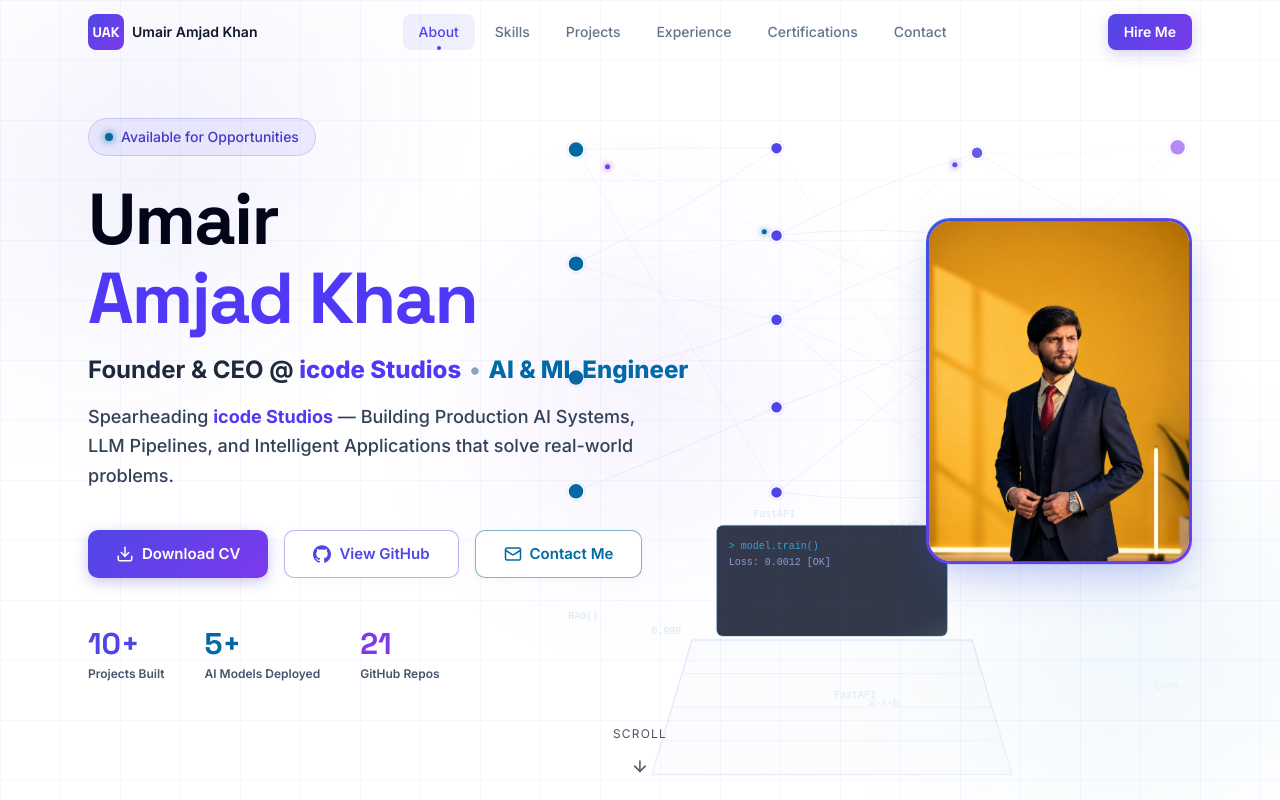
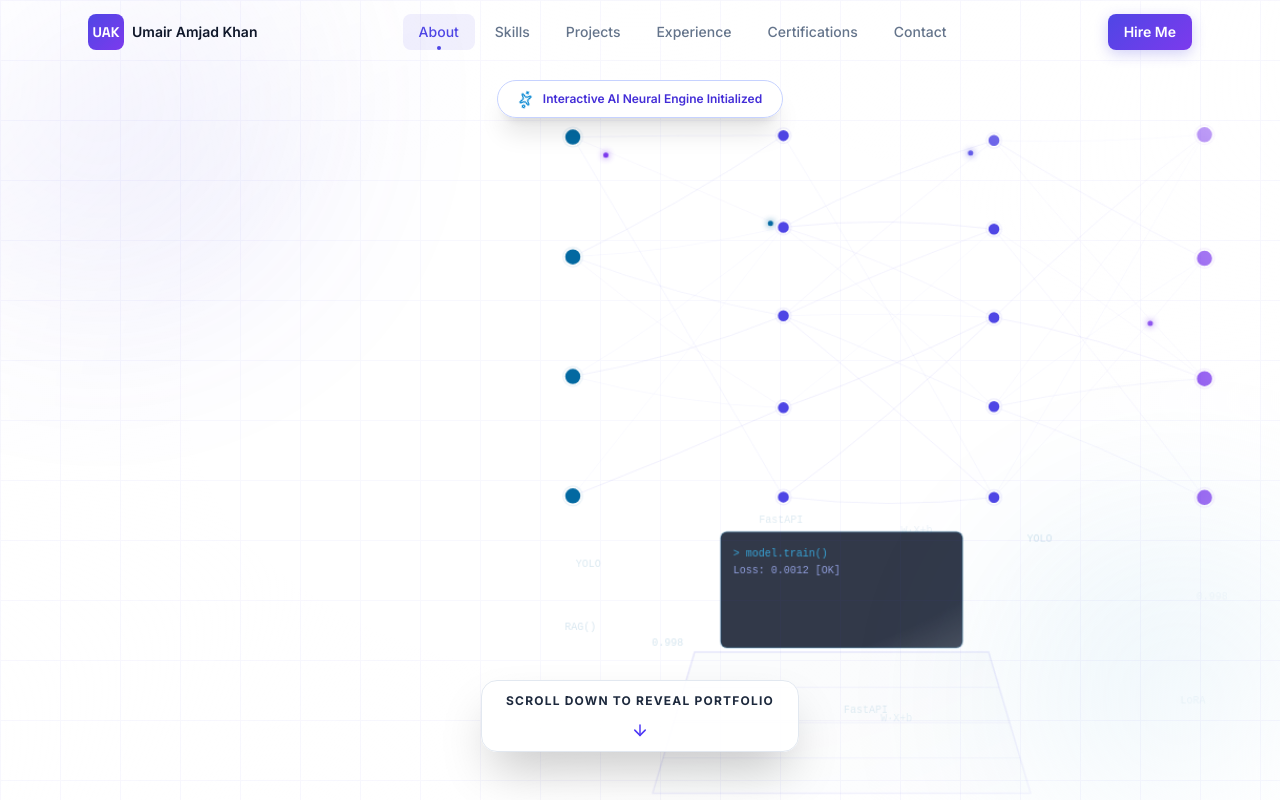
Before and after one commit to Uak69009/portfolio, a Next.js app: page / in a window 1280 px wide. Shown: the top 800 px of the page. Built offline with nearby package versions, Linux system fonts and the light colour scheme.

Commit message:
Implement scroll-driven initial AI animation reveal and slide-up text transition in Hero

```diff
--- a/components/Hero.tsx
+++ b/components/Hero.tsx
@@ -1,38 +1,69 @@
 "use client";
 
+import { useRef } from "react";
 import dynamic from "next/dynamic";
-import { motion } from "framer-motion";
-import { Download, Mail, ArrowDown, Terminal, Cpu, Brain, Sparkles, Code2 } from "lucide-react";
+import { motion, useScroll, useTransform } from "framer-motion";
+import { Download, Mail, ArrowDown, Sparkles } from "lucide-react";
 import { SiGithub } from "react-icons/si";
 import Image from "next/image";
 
 const NeuralCanvas = dynamic(() => import("./NeuralCanvas"), { ssr: false });
 
 export default function Hero() {
+  const containerRef = useRef<HTMLDivElement>(null);
+
+  // Track scroll position inside the Hero section
+  const { scrollYProgress } = useScroll({
+    target: containerRef,
+    offset: ["start start", "end start"],
+  });
+
+  // Animation transformations based on scroll:
+  // 1. Initial State (scrollYProgress = 0): Canvas is 100% full opacity, full contrast
+  // 2. As user scrolls down (0 -> 0.4): Canvas fades down to 0.25 ambient background
+  const canvasOpacity = useTransform(scrollYProgress, [0, 0.35], [1, 0.2]);
+  const canvasScale = useTransform(scrollYProgress, [0, 0.35], [1.05, 1]);
+
+  // 3. Content (Name & Details): Initially hidden at scroll 0, slides up and fades in as user scrolls
+  const contentOpacity = useTransform(scrollYProgress, [0.08, 0.35], [0, 1]);
+  const contentY = useTransform(scrollYProgress, [0.08, 0.35], [70, 0]);
+
+  // 4. Initial Scroll Prompt: Visible at scroll 0, fades out when user begins scrolling
+  const promptOpacity = useTransform(scrollYProgress, [0, 0.15], [1, 0]);
+
+  const handleScrollDown = () => {
+    const nextSection = document.getElementById("about");
+    if (nextSection) {
+      nextSection.scrollIntoView({ behavior: "smooth" });
+    } else {
+      window.scrollTo({ top: window.innerHeight * 0.7, behavior: "smooth" });
+    }
+  };
+
   return (
-    <section
-      id="hero"
-      className="relative w-full min-h-screen flex items-center justify-center overflow-hidden"
-      style={{ background: "#FFFFFF" }}
+    <div ref={containerRef} className="relative w-full h-[180vh]" id="hero">
+      {/* Sticky Hero Viewport Container */}
+      <div className="sticky top-0 left-0 w-full h-screen flex items-center justify-center overflow-hidden bg-white">
+
+        {/* ── 1. Neural AI Canvas (Starts at 100% contrast, fades down on scroll) ── */}
+        <motion.div
+          style={{ opacity: canvasOpacity, scale: canvasScale }}
+          className="absolute inset-0 w-full h-full z-0 transition-opacity duration-200"
         >
-      {/* ── 3D Neural Canvas Background ── */}
           <NeuralCanvas />
+        </motion.div>
 
-      {/* ── Ambient Orbs ── */}
+        {/* ── Ambient Glow Orbs ── */}
         <div
-        className="orb w-[600px] h-[600px] top-[-200px] left-[-200px] opacity-15"
+          className="orb w-[600px] h-[600px] top-[-200px] left-[-200px] opacity-15 pointer-events-none"
           style={{ background: "radial-gradient(circle, #4F46E5 0%, transparent 70%)" }}
         />
         <div
-        className="orb w-[500px] h-[500px] bottom-[-150px] right-[-150px] opacity-15"
+          className="orb w-[500px] h-[500px] bottom-[-150px] right-[-150px] opacity-15 pointer-events-none"
           style={{ background: "radial-gradient(circle, #0284C7 0%, transparent 70%)" }}
         />
-      <div
-        className="orb w-[400px] h-[400px] top-1/2 left-1/2 -translate-x-1/2 -translate-y-1/2 opacity-10"
-        style={{ background: "radial-gradient(circle, #7C3AED 0%, transparent 70%)" }}
-      />
 
-      {/* ── Vignette overlay ── */}
+        {/* ── Vignette Overlay ── */}
         <div
           className="absolute inset-0 z-[1] pointer-events-none"
           style={{
@@ -51,18 +82,44 @@ export default function Hero() {
           }}
         />
 
-      {/* ── Content ── */}
-      <div className="relative z-10 container mx-auto px-6 max-w-6xl">
+        {/* ── 2. Initial Full-Screen Animation Overlay Prompt (Visible before scroll) ── */}
+        <motion.div
+          style={{ opacity: promptOpacity }}
+          className="absolute inset-0 z-30 pointer-events-none flex flex-col items-center justify-between py-12 px-6"
+        >
+          <div className="mt-8 px-5 py-2.5 rounded-full bg-white/90 backdrop-blur-md border border-indigo-200 shadow-xl flex items-center gap-2.5 text-xs font-semibold text-indigo-700">
+            <Sparkles size={15} className="text-sky-600 animate-spin" />
+            <span>Interactive AI Neural Engine Initialized</span>
+          </div>
+
+          <button
+            onClick={handleScrollDown}
+            className="pointer-events-auto flex flex-col items-center gap-3 px-6 py-3 rounded-2xl bg-white/90 backdrop-blur-md border border-slate-200 shadow-2xl hover:border-indigo-400 hover:shadow-indigo-500/10 transition-all duration-300 group cursor-pointer"
+          >
+            <span className="text-xs font-bold tracking-widest uppercase text-slate-800 group-hover:text-indigo-600 transition-colors">
+              Scroll Down to Reveal Portfolio
+            </span>
+            <motion.div
+              animate={{ y: [0, 6, 0] }}
+              transition={{ duration: 1.4, repeat: Infinity, ease: "easeInOut" }}
+            >
+              <ArrowDown size={18} className="text-indigo-600" />
+            </motion.div>
+          </button>
+        </motion.div>
+
+        {/* ── 3. Main Hero Content (Slides up & fades in as user scrolls) ── */}
+        <motion.div
+          style={{ opacity: contentOpacity, y: contentY }}
+          className="relative z-10 container mx-auto px-6 max-w-6xl"
+        >
           <div className="flex flex-col lg:flex-row items-center justify-between gap-16">
 
             {/* Left: Text Content */}
             <div className="flex-1 text-center lg:text-left">
 
               {/* Badge */}
-            <motion.div
-              initial={{ opacity: 0, y: 20 }}
-              animate={{ opacity: 1, y: 0 }}
-              transition={{ duration: 0.6, delay: 0.1 }}
+              <div
                 className="inline-flex items-center gap-2 mb-6 px-4 py-2 rounded-full text-sm font-medium"
                 style={{
                   background: "rgba(79,70,229,0.08)",
@@ -75,54 +132,36 @@ export default function Hero() {
                   style={{ background: "#0369A1", boxShadow: "0 0 8px #0369A1" }}
                 />
                 Available for Opportunities
-            </motion.div>
+              </div>
 
               {/* Name */}
-            <motion.h1
-              initial={{ opacity: 0, y: 30 }}
-              animate={{ opacity: 1, y: 0 }}
-              transition={{ duration: 0.7, delay: 0.2 }}
+              <h1
                 className="text-5xl lg:text-7xl font-extrabold mb-4 leading-[1.1] tracking-tight text-slate-950"
                 style={{ fontFamily: "var(--font-space-grotesk, sans-serif)" }}
               >
                 <span>Umair</span>
                 <br />
                 <span className="text-indigo-600">Amjad Khan</span>
-            </motion.h1>
+              </h1>
 
               {/* Title */}
-            <motion.p
-              initial={{ opacity: 0, y: 20 }}
-              animate={{ opacity: 1, y: 0 }}
-              transition={{ duration: 0.7, delay: 0.35 }}
-              className="text-xl lg:text-2xl font-bold mb-4 flex flex-wrap items-center gap-2 text-slate-800"
-            >
+              <p className="text-xl lg:text-2xl font-bold mb-4 flex flex-wrap items-center gap-2 text-slate-800">
                 <span>Founder &amp; CEO @ <span className="text-indigo-600 font-extrabold">icode Studios</span></span>
                 <span className="hidden sm:inline text-slate-400">•</span>
                 <span className="text-sky-700 font-extrabold">AI &amp; ML Engineer</span>
-            </motion.p>
+              </p>
 
               {/* Tagline */}
-            <motion.p
-              initial={{ opacity: 0, y: 20 }}
-              animate={{ opacity: 1, y: 0 }}
-              transition={{ duration: 0.7, delay: 0.45 }}
-              className="text-base lg:text-lg mb-10 max-w-xl mx-auto lg:mx-0 leading-relaxed text-slate-700 font-medium"
-            >
+              <p className="text-base lg:text-lg mb-10 max-w-xl mx-auto lg:mx-0 leading-relaxed text-slate-700 font-medium">
                 Spearheading{" "}
                 <span className="text-indigo-600 font-bold">
                   icode Studios
                 </span>{" "}
                 — Building Production AI Systems, LLM Pipelines, and Intelligent Applications that solve real-world problems.
-            </motion.p>
+              </p>
 
               {/* CTA Buttons */}
-            <motion.div
-              initial={{ opacity: 0, y: 20 }}
-              animate={{ opacity: 1, y: 0 }}
-              transition={{ duration: 0.7, delay: 0.55 }}
-              className="flex flex-wrap gap-4 justify-center lg:justify-start"
-            >
+              <div className="flex flex-wrap gap-4 justify-center lg:justify-start">
                 <a
                   id="btn-download-cv"
                   href="/cv.pdf"
@@ -153,15 +192,10 @@ export default function Hero() {
                   <Mail size={18} />
                   Contact Me
                 </a>
-            </motion.div>
+              </div>
 
               {/* Stats row */}
-            <motion.div
-              initial={{ opacity: 0, y: 20 }}
-              animate={{ opacity: 1, y: 0 }}
-              transition={{ duration: 0.7, delay: 0.7 }}
-              className="flex gap-10 mt-12 justify-center lg:justify-start"
-            >
+              <div className="flex gap-10 mt-12 justify-center lg:justify-start">
                 {[
                   { label: "Projects Built", value: "10+", color: "#4F46E5" },
                   { label: "AI Models Deployed", value: "5+", color: "#0369A1" },
@@ -179,16 +213,11 @@ export default function Hero() {
                     </div>
                   </div>
                 ))}
-            </motion.div>
+              </div>
             </div>
 
-          {/* Right: Avatar — Clean Rounded Rectangle Portrait (No overlays) */}
-          <motion.div
-            initial={{ opacity: 0, x: 60 }}
-            animate={{ opacity: 1, x: 0 }}
-            transition={{ duration: 0.9, delay: 0.3, type: "spring", stiffness: 70 }}
-            className="flex-shrink-0 float-anim"
-          >
+            {/* Right: Avatar — Clean Rounded Rectangle Portrait */}
+            <div className="flex-shrink-0 float-anim">
               <div className="relative">
                 {/* Animated gradient border wrapper */}
                 <div
@@ -224,27 +253,10 @@ export default function Hero() {
                   </div>
                 </div>
               </div>
+            </div>
+          </div>
         </motion.div>
       </div>
     </div>
-
-      {/* ── Scroll indicator ── */}
-      <motion.div
-        initial={{ opacity: 0 }}
-        animate={{ opacity: 1 }}
-        transition={{ delay: 1.5, duration: 0.8 }}
-        className="absolute bottom-8 left-1/2 -translate-x-1/2 z-10 flex flex-col items-center gap-2"
-      >
-        <span className="text-xs tracking-widest uppercase" style={{ color: "#4B5563" }}>
-          Scroll
-        </span>
-        <motion.div
-          animate={{ y: [0, 8, 0] }}
-          transition={{ duration: 1.5, repeat: Infinity, ease: "easeInOut" }}
-        >
-          <ArrowDown size={18} color="#4B5563" />
-        </motion.div>
-      </motion.div>
-    </section>
   );
 }
```
Lines whose indentation alone changed are shown as unchanged.
